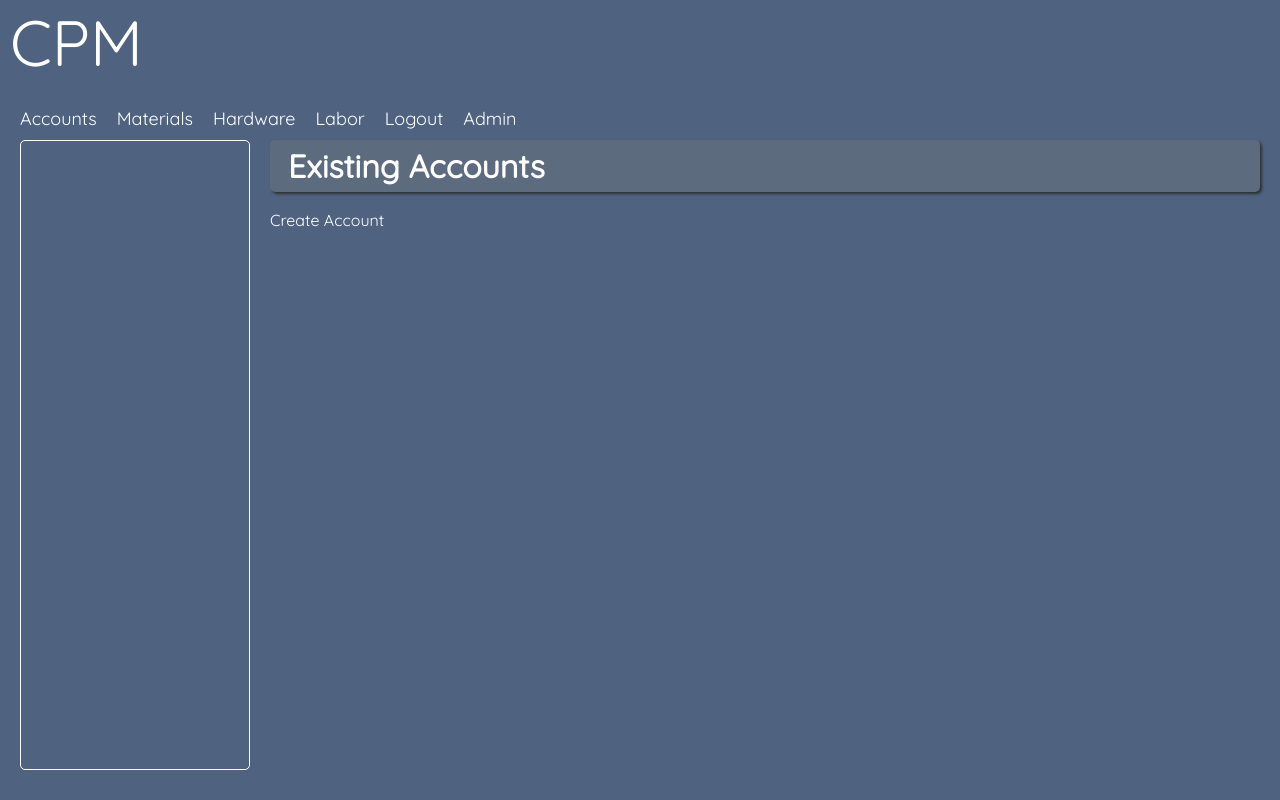
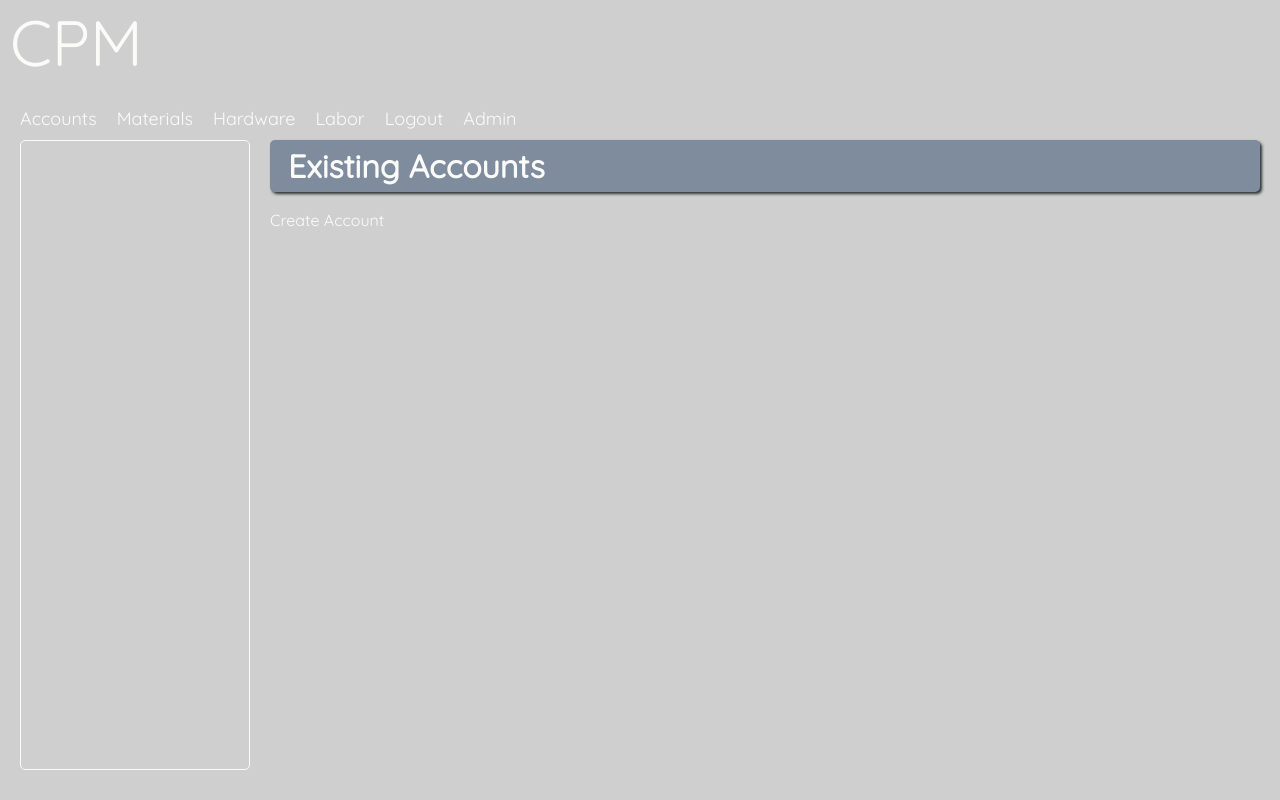
Before and after one commit to propose-software/propose, a Django app: page / in a window 1280 px wide. Run offline with Django 3.2, Linux system fonts and the light colour scheme; the visitor is signed in with stand-in values (Sample User, id 1); style sheets or scripts are compiled from the project's sources; some libraries are stand-ins or nearby versions.

Commit message:
pushing for milo, ugh

```diff
--- a/cpm_project/static/css/_layout.scss
+++ b/cpm_project/static/css/_layout.scss
@@ -46,7 +46,7 @@ h4 {
 
 section > h2 {
     padding: 10px 18px;
-    background-color: rgb(93, 107, 126);
+    background-color: rgb(127, 140, 158);
     border-radius: 5px;
     font-weight: 700;
     box-shadow: rgb(44, 48, 49) 2px 2px 3px;
--- a/cpm_project/static/css/_vars.scss
+++ b/cpm_project/static/css/_vars.scss
@@ -1,7 +1,7 @@
-$primary-color: rgb(110, 126, 139);
+$primary-color: rgb(124, 137, 146);
 $secondary-color: rgb(134, 128, 91);
 $hover-color: rgb(216, 194, 49);
-$background-color: rgb(79, 99, 129);
-$white: #fff;
-$font-color: #fff;
-$link-color: #fff;
+$background-color: #CFCFCF;
+$white: #FBFBFA;
+$font-color: #FBFBFA;
+$link-color: #FBFBFA;
```
